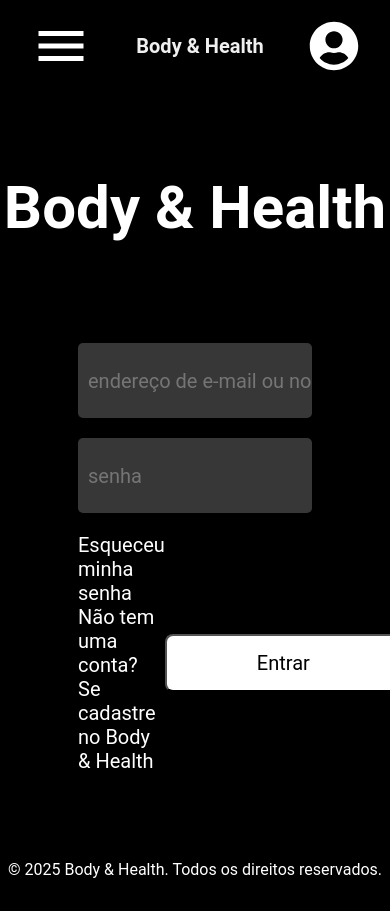
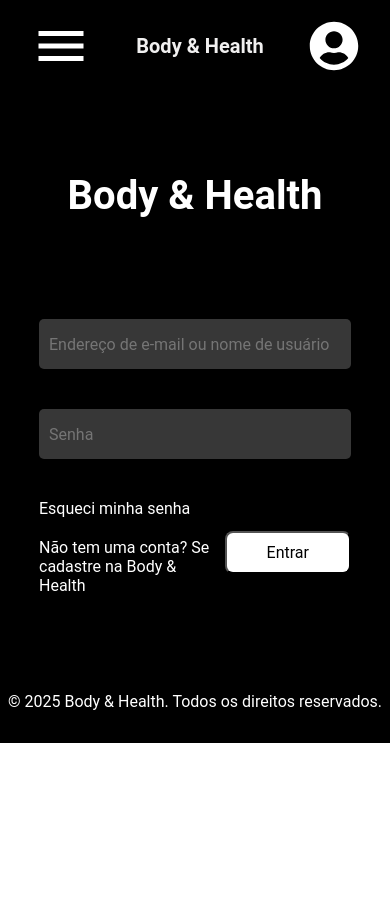
Before and after one commit to Vinirocha388/bodyhealthy-web, a Next.js app: page /login in a window 390 px wide. After the commit the page ends 844 px from the top, so only its background shows below. Built offline with nearby package versions, Linux system fonts and the light colour scheme.

Commit message:
feat: I finish responsiveness of pages made

```diff
--- a/src/app/login/login.module.css
+++ b/src/app/login/login.module.css
@@ -76,3 +76,39 @@
     transition: 0.3s;
     cursor: pointer;
 }
+
+@media (max-width: 768px) {
+    .logoText {
+        font-size: 40px;
+    }
+
+    .textBoxText {
+        width: 80%;
+        height: 50px;
+        font-size: 16px;
+    }
+
+    .textBox {
+        margin-top: 40px;
+    }
+
+    .loginTextDiv {
+        width: 80%;
+        margin-left: 10%;
+    }
+
+    .button {
+        padding-left: 40px;
+        padding-right: 40px;
+        padding-top: 10px;
+        padding-bottom: 10px;
+        font-size: 16px;
+    }
+
+    .loginText {
+        font-size: 16px;
+        display: block;
+        margin-bottom: 10px;
+        margin-top: 20px;
+    }
+}
--- a/src/app/login/page.jsx
+++ b/src/app/login/page.jsx
@@ -12,22 +12,22 @@ export default function login() {
           <div className={styles.textBox}>
             <input
               type="text"
-              placeholder="endereço de e-mail ou nome de usuário"
+              placeholder="Endereço de e-mail ou nome de usuário"
               className={styles.textBoxText}
             />
           </div>
           <div className={styles.textBox}>
             <input
               type="text"
-              placeholder="senha"
+              placeholder="Senha"
               className={styles.textBoxText}
             />
           </div>
           <div className={styles.loginTextDiv}>
             <div className={styles.loginTextCollumn}>
-              <p className={styles.loginText}>Esqueceu minha senha</p>
+              <p className={styles.loginText}>Esqueci minha senha</p>
               <p className={styles.loginText}>
-                Não tem uma conta? Se cadastre no Body & Health
+                Não tem uma conta? Se cadastre na Body & Health
               </p>
             </div>
             <div className={styles.buttonDiv}>
--- a/src/app/treinos/page.jsx
+++ b/src/app/treinos/page.jsx
@@ -8,7 +8,7 @@ export default function treinos() {
         <div className={styles.treinos}>
             <Header />
             <div className={styles.imagemTreinos}>
-                <h1 className={styles.treinosTitle}>Treinosㅤㅤ</h1>
+                <h1 className={styles.treinosTitle}>Treinos</h1>
             </div>
             <main>
                 <Treinos
```
Also changed, not shown: src/app/contato/contato.module.css (+30 -0 lines), src/app/servicos/servicos.module.css (+7 -0 lines), src/app/treinos/treinos.module.css (+8 -0 lines).
